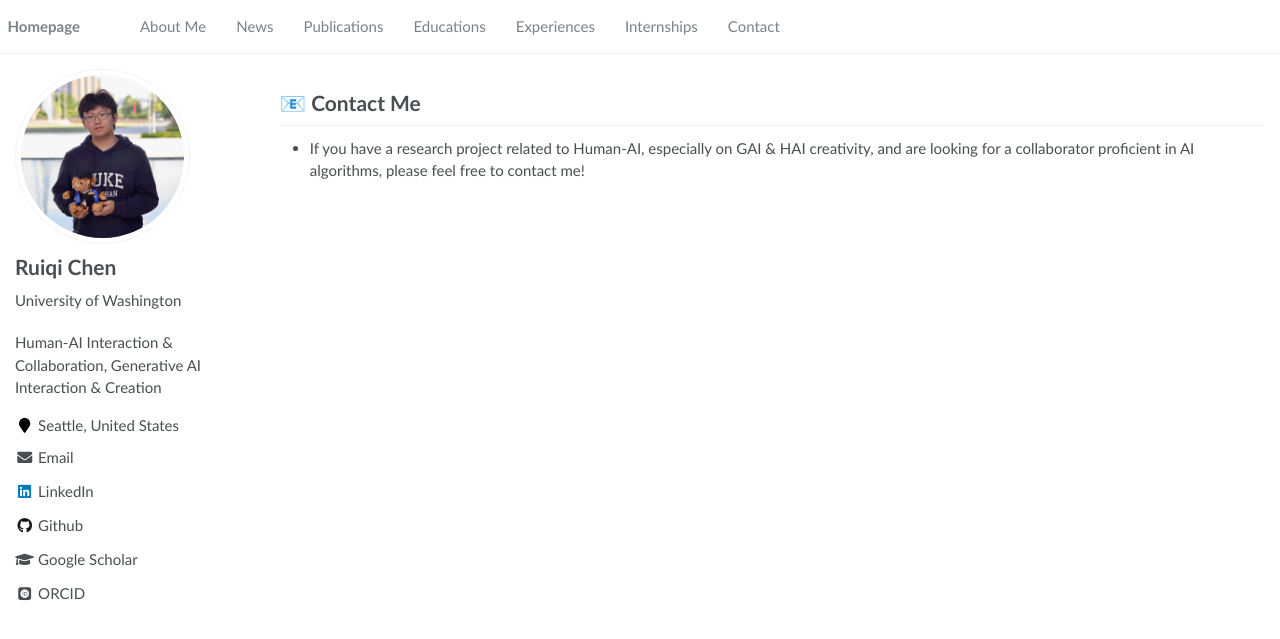
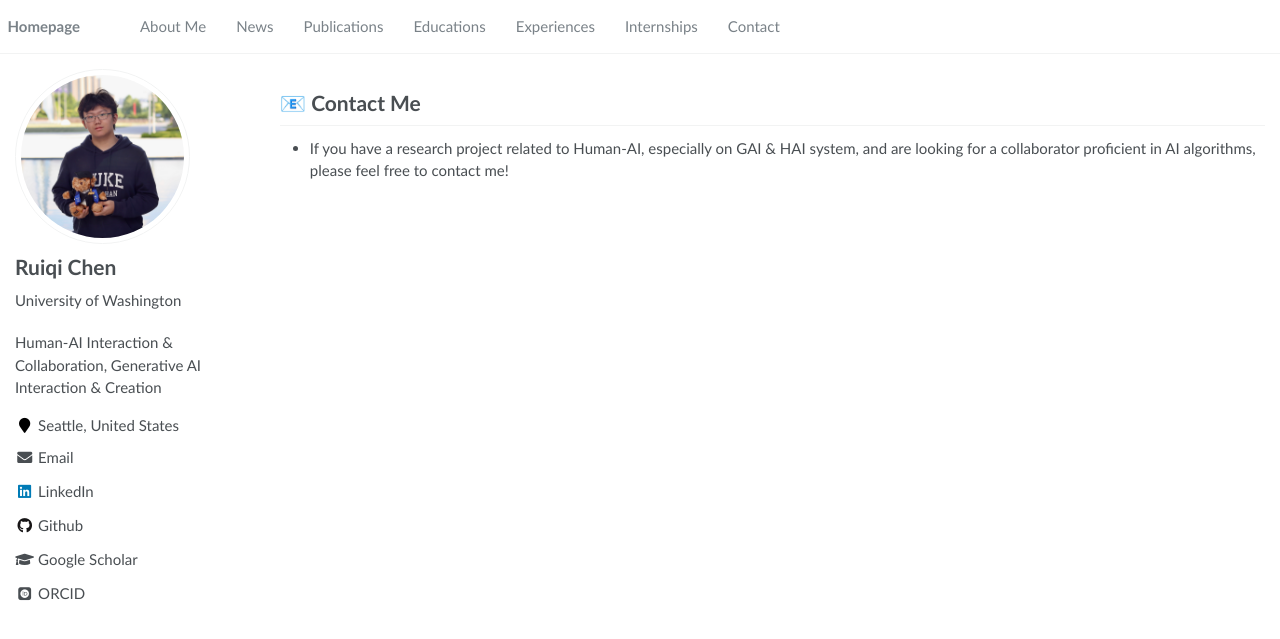
Before and after one commit to Ruiqi-Chen-0216/Ruiqi-Chen-0216.github.io, a Jekyll site: the page built from _pages/contact.md, in a window 1280 px wide. Shown: the top 639 px of the page. Built offline with Jekyll 4.4.1, drawn with Linux system fonts in a browser that asks for light colours; some web fonts are replaced.

Commit message:
Update contact.md

```diff
--- a/_pages/contact.md
+++ b/_pages/contact.md
@@ -7,4 +7,4 @@ layout: default
 ---
 
 # 📧 Contact Me
-- If you have a research project related to Human-AI, especially on GAI & HAI creativity, and are looking for a collaborator proficient in AI algorithms, please feel free to contact me!
+- If you have a research project related to Human-AI, especially on GAI & HAI system, and are looking for a collaborator proficient in AI algorithms, please feel free to contact me!
```
